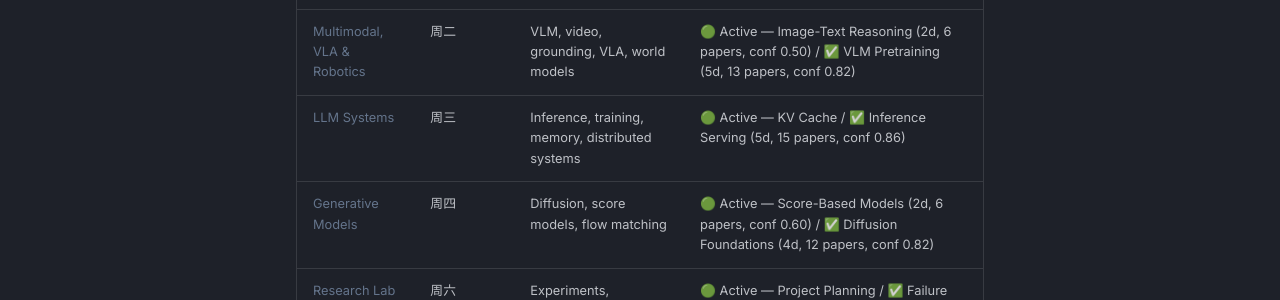
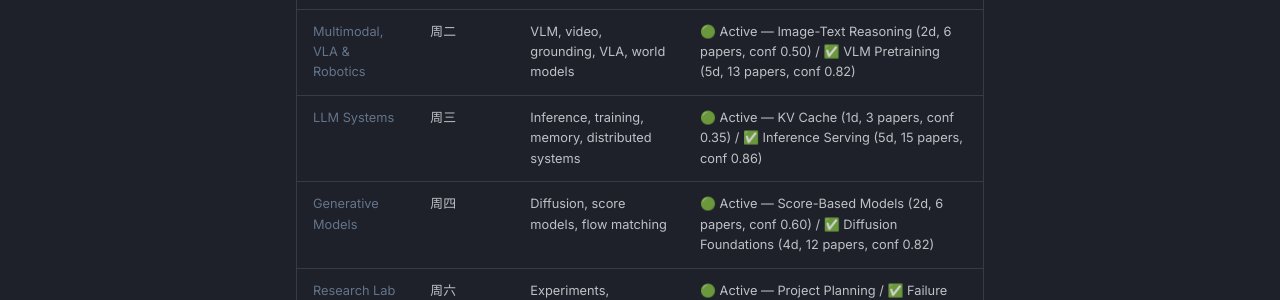
Before and after one commit to caiyuanrui/ai-tour, an MkDocs documentation site: the page built from docs/index.md, in a window 1280 px wide and 1216 px high. Shown: the part 488-788 px from the top of the window. Built offline with MkDocs 1.6.1 and Material for MkDocs 9.7.7, drawn with Linux system fonts in a browser that asks for light colours; comment, search, counter and statistics services are not loaded.

Commit message:
ai-tour: update home index with KV Cache stats

```diff
--- a/docs/index.md
+++ b/docs/index.md
@@ -8,14 +8,14 @@
 |------|------|------|------|
 | [Agents](agents/index.md) | 周一、周五 | LLM agents, reasoning, tools, planning, RL-for-agents | 🟢 Active — Planning (3d, 9 papers, conf 0.62) / ✅ Tool Use (5d, 15 papers, conf 0.82) / ✅ Architectures (5d, 15 papers, conf 0.85) |
 | [Multimodal, VLA & Robotics](multimodal/index.md) | 周二 | VLM, video, grounding, VLA, world models | 🟢 Active — Image-Text Reasoning (2d, 6 papers, conf 0.50) / ✅ VLM Pretraining (5d, 13 papers, conf 0.82) |
-| [LLM Systems](llm-systems/index.md) | 周三 | Inference, training, memory, distributed systems | 🟢 Active — KV Cache / ✅ Inference Serving (5d, 15 papers, conf 0.86) |
+| [LLM Systems](llm-systems/index.md) | 周三 | Inference, training, memory, distributed systems | 🟢 Active — KV Cache (1d, 3 papers, conf 0.35) / ✅ Inference Serving (5d, 15 papers, conf 0.86) |
 | [Generative Models](generative-models/index.md) | 周四 | Diffusion, score models, flow matching | 🟢 Active — Score-Based Models (2d, 6 papers, conf 0.60) / ✅ Diffusion Foundations (4d, 12 papers, conf 0.82) |
 | [Research Lab](lab-reports/index.md) | 周六 | Experiments, implementations, failures | 🟢 Active — Project Planning / ✅ Failure Analysis (1d, conf 0.75) / ✅ Experiment Log (87.9% compression, conf 0.75) / ✅ Implementation Notes (P3 prototype) / ✅ Project Planning (3 logs, conf 0.70) |
 | [Weekly Synthesis](synthesis/index.md) | 周日 | 跨领域总结 | ✅ Week 1–6 done |
 
 ??? info "学习统计"
     - 课程数: 5 + 1 synthesis
-    - 论文阅读: 91 篇（30 主 + 61 相关）
+    - 论文阅读: 94 篇（31 主 + 63 相关）
     - 开始日期: 2026-06-01
     - 已完成主题: 5（Architectures, Tool Use, VLM Pretraining, Diffusion Foundations, Inference Serving）
     - 激活中主题: 4（Planning, Image-Text Reasoning, Score-Based Models, KV Cache）
```
